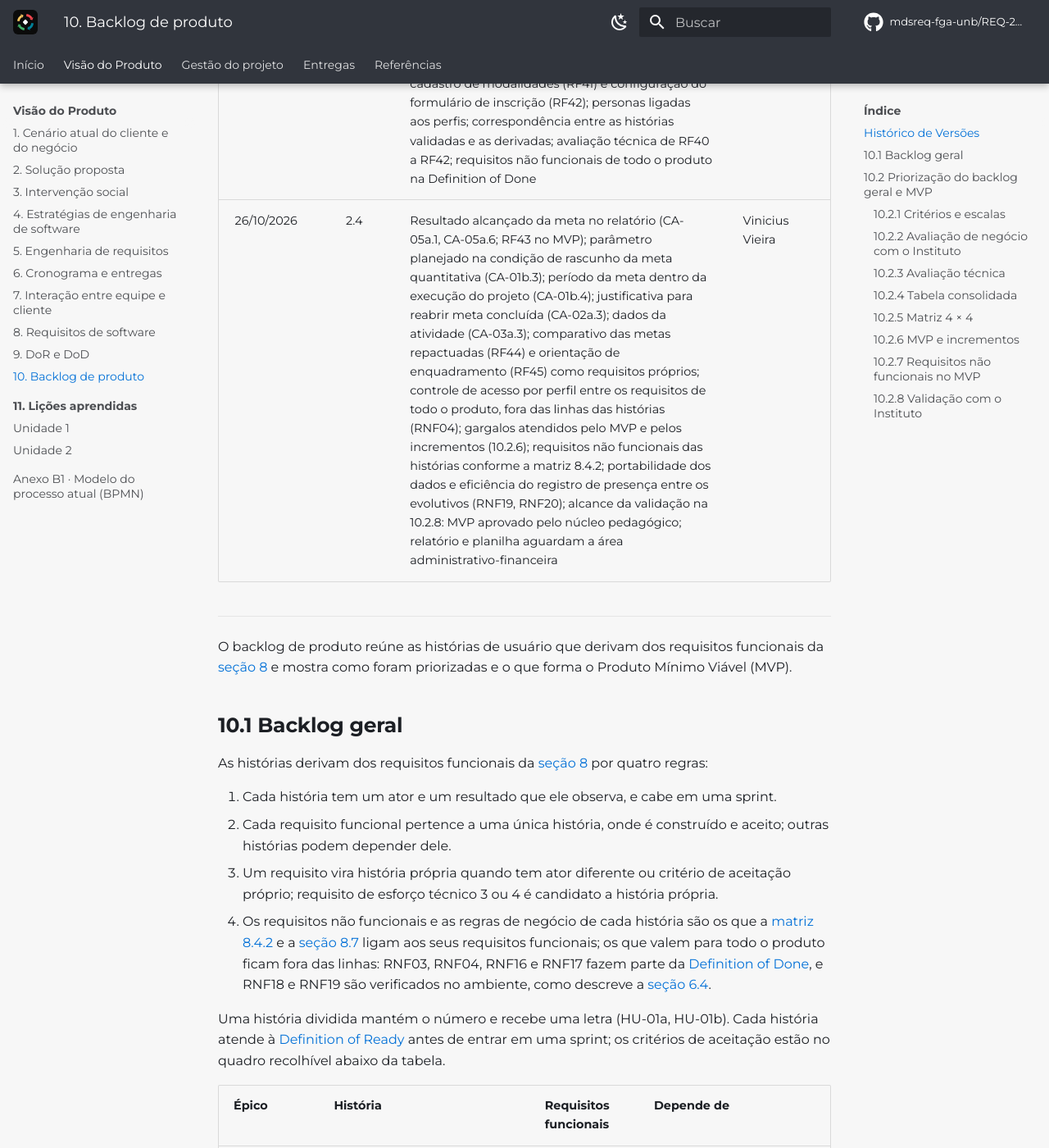
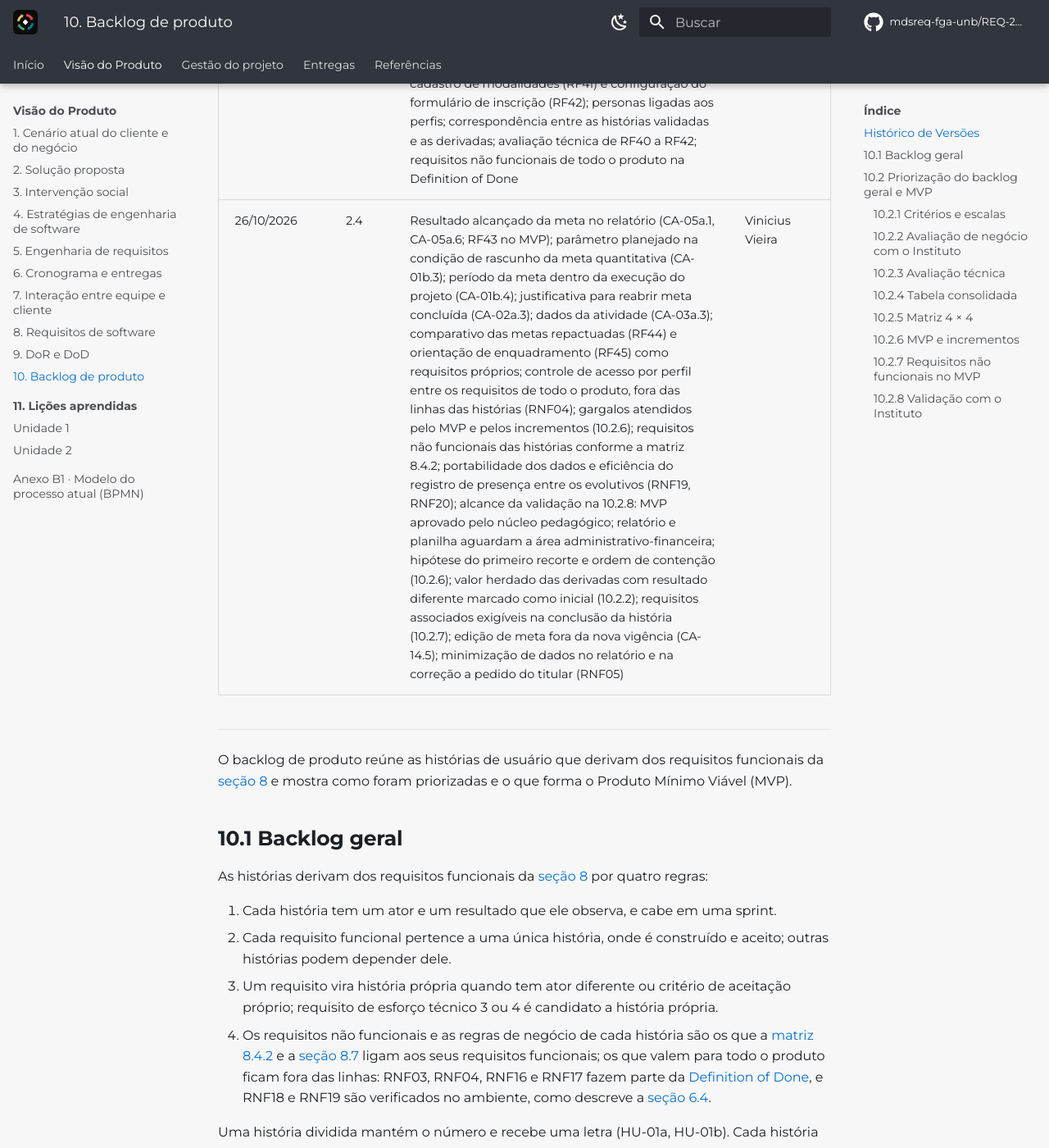
Before and after one commit to mdsreq-fga-unb/REQ-2026.2-T02-CyberSetor, an MkDocs documentation site: the page built from docs/requisitos/10-backlog.md, in a window 1280 px wide and 1400 px high, scrolled down 998 px. Shown: the whole window at 82% size. Built offline with MkDocs 1.6.1 and Material for MkDocs 9.7.7, drawn with Linux system fonts in a browser that asks for light colours; comment, search, counter and statistics services are not loaded; some of the changed text lies outside the part shown.

Commit message:
docs: hipotese do mvp, contencao, termos de dominio e minimizacao de dados nos textos livres

```diff
--- a/docs/requisitos/10-backlog.md
+++ b/docs/requisitos/10-backlog.md
@@ -10,7 +10,7 @@
 | 05/10/2026 | 2.1 | Inclusão de âncoras HTML unívocas para as histórias de usuário (HU-01 a HU-15) para rastreabilidade direta a partir do catálogo | Rodrigo Henrique |
 | 19/10/2026 | 2.2 | HU-03: modalidade escolhida entre as cadastradas pelo Instituto, como no RF09 e na validação de 28/09; requisitos não funcionais do cadastro da atividade (RNF02, RNF04, RNF15, RNF16) | Maria Eduarda Marques |
 | 20/10/2026 | 2.3 | Histórias derivadas dos requisitos funcionais por regras explícitas: quinze histórias passam a vinte e cinco, cada requisito com uma única história; critérios de aceitação ampliados para cobrir o texto dos requisitos; administração de contas (RF40), cadastro de modalidades (RF41) e configuração do formulário de inscrição (RF42); personas ligadas aos perfis; correspondência entre as histórias validadas e as derivadas; avaliação técnica de RF40 a RF42; requisitos não funcionais de todo o produto na Definition of Done | Equipe CyberSetor |
-| 26/10/2026 | 2.4 | Resultado alcançado da meta no relatório (CA-05a.1, CA-05a.6; RF43 no MVP); parâmetro planejado na condição de rascunho da meta quantitativa (CA-01b.3); período da meta dentro da execução do projeto (CA-01b.4); justificativa para reabrir meta concluída (CA-02a.3); dados da atividade (CA-03a.3); comparativo das metas repactuadas (RF44) e orientação de enquadramento (RF45) como requisitos próprios; controle de acesso por perfil entre os requisitos de todo o produto, fora das linhas das histórias (RNF04); gargalos atendidos pelo MVP e pelos incrementos (10.2.6); requisitos não funcionais das histórias conforme a matriz 8.4.2; portabilidade dos dados e eficiência do registro de presença entre os evolutivos (RNF19, RNF20); alcance da validação na 10.2.8: MVP aprovado pelo núcleo pedagógico; relatório e planilha aguardam a área administrativo-financeira | Vinicius Vieira |
+| 26/10/2026 | 2.4 | Resultado alcançado da meta no relatório (CA-05a.1, CA-05a.6; RF43 no MVP); parâmetro planejado na condição de rascunho da meta quantitativa (CA-01b.3); período da meta dentro da execução do projeto (CA-01b.4); justificativa para reabrir meta concluída (CA-02a.3); dados da atividade (CA-03a.3); comparativo das metas repactuadas (RF44) e orientação de enquadramento (RF45) como requisitos próprios; controle de acesso por perfil entre os requisitos de todo o produto, fora das linhas das histórias (RNF04); gargalos atendidos pelo MVP e pelos incrementos (10.2.6); requisitos não funcionais das histórias conforme a matriz 8.4.2; portabilidade dos dados e eficiência do registro de presença entre os evolutivos (RNF19, RNF20); alcance da validação na 10.2.8: MVP aprovado pelo núcleo pedagógico; relatório e planilha aguardam a área administrativo-financeira; hipótese do primeiro recorte e ordem de contenção (10.2.6); valor herdado das derivadas com resultado diferente marcado como inicial (10.2.2); requisitos associados exigíveis na conclusão da história (10.2.7); edição de meta fora da nova vigência (CA-14.5); minimização de dados no relatório e na correção a pedido do titular (RNF05) | Vinicius Vieira |
 
 ---
 
@@ -119,7 +119,7 @@
     - CA-14.2 A versão original das metas e os resultados já apurados são preservados.
     - CA-14.3 Cada meta repactuada exibe o comparativo entre previsto original, reprogramado e realizado.
     - CA-14.4 A mudança do período de execução por ofício, registrada com a publicação de origem e a justificativa, gera nova versão do plano e atualiza a vigência do instrumento, preservando a versão anterior.
-    - CA-14.5 Na nova versão, as metas com prazo fora da nova vigência ficam sinalizadas para revisão pelo usuário autorizado, sem mudança automática de prazo 🔧.
+    - CA-14.5 Na nova versão, as metas com prazo fora da nova vigência ficam sinalizadas para revisão pelo usuário autorizado, sem mudança automática de prazo 🔧; ao editar o período de uma dessas metas, vale o CA-01b.4.
 
     **Requisitos não funcionais e regras de negócio:** RNF02, RNF08; RN-09, RN-13
 
@@ -318,7 +318,7 @@
 
     - CA-15a.1 A correção de dado a pedido do titular registra autor, data, hora e justificativa.
 
-    **Requisitos não funcionais e regras de negócio:** RNF02
+    **Requisitos não funcionais e regras de negócio:** RNF02, RNF05
 
 <a id="hu-15b"></a>
 ??? note "HU-15b · Excluir ou anonimizar dados a pedido do titular"
@@ -360,7 +360,7 @@
     - CA-05a.5 A emissão de cada relatório e cada justificativa registrada ficam na trilha de auditoria, com autor, data e hora.
     - CA-05a.6 O usuário autorizado registra o resultado alcançado de cada meta com a data de referência: descrição, classificação do alcance (cumprida, parcialmente cumprida ou não cumprida) e, na meta quantitativa, o valor alcançado na unidade do parâmetro planejado; na meta quantitativa, o percentual de cumprimento e a classificação são calculados, nunca digitados.
 
-    **Requisitos não funcionais e regras de negócio:** RNF02, RNF07, RNF08, RNF13; RN-11, RN-13, RN-14
+    **Requisitos não funcionais e regras de negócio:** RNF02, RNF05, RNF07, RNF08, RNF13; RN-11, RN-13, RN-14
 
 <a id="hu-05b"></a>
 ??? note "HU-05b · Baixar o relatório em PDF diagramado"
@@ -412,7 +412,7 @@
 
 ### 10.2.2 Avaliação de negócio com o Instituto
 
-O Instituto deu o valor a quatorze das quinze histórias apresentadas na validação de 28/09/2026, e a HU-15 entrou pela obrigação legal; cada história derivada na 10.1 herda o valor da original. A HU-16, de administração de contas, tem o valor proposto pela equipe, a confirmar com o Instituto 🔧.
+O Instituto deu o valor a quatorze das quinze histórias apresentadas na validação de 28/09/2026, e a HU-15 entrou pela obrigação legal; cada história derivada na 10.1 herda o valor da original. Nas derivadas cujo resultado difere do que foi avaliado (HU-03b, HU-05b, HU-07c e HU-09a), o valor herdado é inicial 🔧 e volta à conferência com o Instituto. A HU-16, de administração de contas, tem o valor proposto pela equipe, a confirmar com o Instituto 🔧.
 
 | História validada | Histórias derivadas (10.1) | Valor | Critério | Justificativa do Instituto |
 | :--- | :--- | :---: | :--- | :--- |
@@ -598,6 +598,10 @@
 
 O MVP é o primeiro recorte utilizável pelo Instituto: cadastrar o instrumento e o projeto, desdobrar requisitos e metas, dar responsável e prazo a cada meta, ser avisado dos vencimentos, registrar aditivos, receber inscrições por link, QR Code ou presencialmente, atender pedidos dos titulares dos dados e gerar a prestação de contas com justificativas. Na validação, o Instituto definiu parcerias e metas como a entrega prioritária, apontou as inscrições como o que "facilitaria para todas as equipes" e confirmou tentar o relatório e a planilha já no MVP.
 
+O que este recorte permite verificar é o controle de instrumentos, metas, prazos e inscrições, com o relatório montado a partir desses registros. A redução do esforço de prestação de contas depende das evidências e da presença, que chegam nos incrementos 2 e 3, e é conferida com o Instituto a cada entrega 🔧.
+
+Se a capacidade da sprint não comportar o recorte inteiro, descem para a sprint seguinte, nesta ordem, o PDF diagramado (HU-05b), o termo aditivo (HU-14) e o aviso por e-mail da HU-02b (CA-02b.4), única parte de história que desce separada do resto. O relatório com o resultado alcançado e as justificativas (HU-05a) e a planilha (HU-13) são preservados, e as histórias dos direitos do titular (HU-15a, HU-15b) não descem enquanto a inscrição pública puder receber dado real.
+
 | Incremento | Épicos e histórias | Requisitos funcionais |
 | :--- | :--- | :--- |
 | **MVP** | Requisito e meta: HU-01a, HU-01b, HU-02a, HU-02b, HU-14 · Atividade: HU-03a · Pessoas: HU-07a, HU-07b, HU-07c, HU-08, HU-15a, HU-15b, HU-16 · Relatório: HU-05a, HU-05b, HU-13 | RF01 a RF09, RF11 a RF15, RF22 a RF27, RF31, RF35 a RF44 |
@@ -638,7 +642,7 @@
 | Classe | Requisitos não funcionais | Motivo |
 | :--- | :--- | :--- |
 | Obrigatórios para o MVP | [RNF03](8-requisitos.md#rnf03), [RNF04](8-requisitos.md#rnf04), [RNF16](8-requisitos.md#rnf16), [RNF17](8-requisitos.md#rnf17), [RNF18](8-requisitos.md#rnf18) | Valem para todo o produto desde a primeira entrega: acesso autenticado por perfil, conforme os perfis levantados com o Instituto (8.5.1), compatibilidade, pilha tecnológica e cópia de segurança; RNF03, RNF04, RNF16 e RNF17 fazem parte da Definition of Done dos itens de código |
-| Associados a RFs do MVP | [RNF01](8-requisitos.md#rnf01), [RNF02](8-requisitos.md#rnf02), [RNF05](8-requisitos.md#rnf05), [RNF06](8-requisitos.md#rnf06), [RNF07](8-requisitos.md#rnf07), [RNF08](8-requisitos.md#rnf08), [RNF11](8-requisitos.md#rnf11), [RNF12](8-requisitos.md#rnf12), [RNF13](8-requisitos.md#rnf13), [RNF15](8-requisitos.md#rnf15) | Integridade das metas, auditoria, minimização de dados e prazo de exclusão, guarda e integridade dos relatórios, desempenho do painel de prazos, da inscrição pública e da geração de relatórios, usabilidade da inscrição em celular |
+| Associados a RFs do MVP (exigíveis na conclusão da história que os lista) | [RNF01](8-requisitos.md#rnf01), [RNF02](8-requisitos.md#rnf02), [RNF05](8-requisitos.md#rnf05), [RNF06](8-requisitos.md#rnf06), [RNF07](8-requisitos.md#rnf07), [RNF08](8-requisitos.md#rnf08), [RNF11](8-requisitos.md#rnf11), [RNF12](8-requisitos.md#rnf12), [RNF13](8-requisitos.md#rnf13), [RNF15](8-requisitos.md#rnf15) | Integridade das metas, auditoria, minimização de dados e prazo de exclusão, guarda e integridade dos relatórios, desempenho do painel de prazos, da inscrição pública e da geração de relatórios, usabilidade da inscrição em celular |
 | Evolutivos | [RNF09](8-requisitos.md#rnf09), [RNF10](8-requisitos.md#rnf10), [RNF14](8-requisitos.md#rnf14), [RNF19](8-requisitos.md#rnf19), [RNF20](8-requisitos.md#rnf20) | Entram com os incrementos de evidência, de presença e de operação sem conexão; a cópia integral dos dados (RNF19), com a transferência do sistema |
 | Não aplicáveis | — | Nenhum requisito não funcional foi descartado |
 
```
Also changed, not shown: docs/requisitos/8-requisitos.md (+2 -2 lines), docs/visao/5-engenharia-requisitos.md (+3 -3 lines), docs/visao/7-equipe-e-cliente.md (+2 -2 lines).
